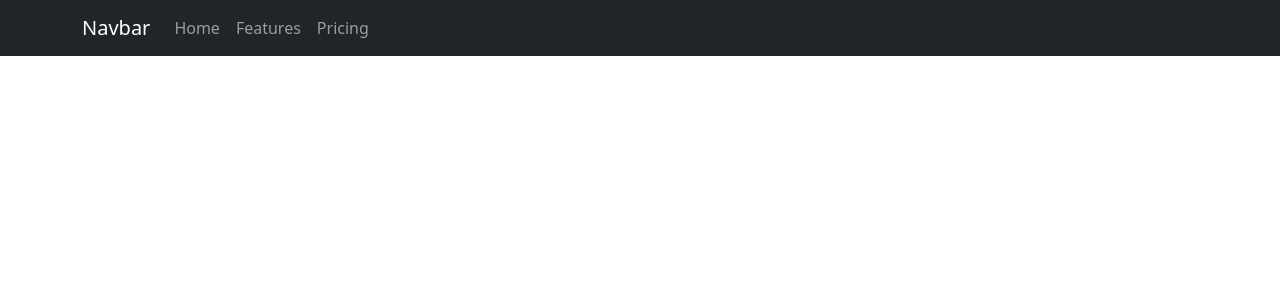
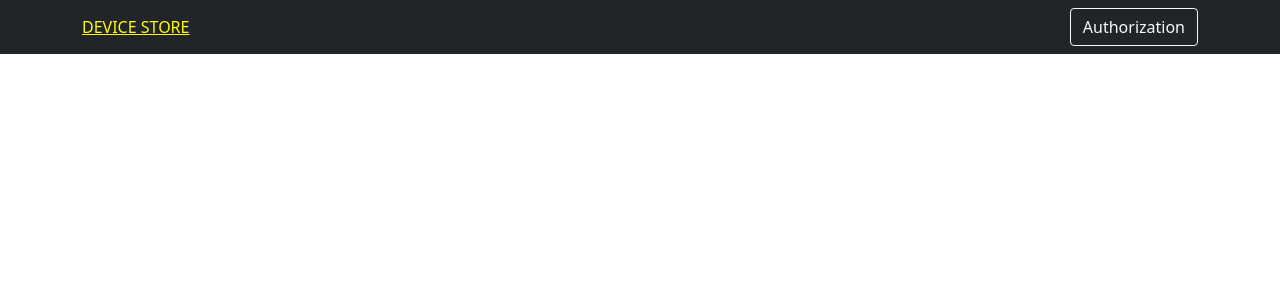
Before and after one commit to LenaMesyachik/internetShop, a React (Create React App) app: page / in a window 1280 px wide. Shown: the top 300 px of the page. Built offline with nearby package versions, Linux system fonts and the light colour scheme.

Commit message:
add observer

```diff
--- a/src/components/NavBar.js
+++ b/src/components/NavBar.js
@@ -1,20 +1,29 @@
 import React, {useContext} from 'react';
 import {Context} from "../index";
-import {Container, Nav, Navbar} from "react-bootstrap";
+import {Button, Container, Nav, Navbar} from "react-bootstrap";
+import {NavLink} from "react-router-dom";
+import {SHOP_ROUTE} from "../utils/consts";
+import {observer} from "mobx-react-lite";
 
-export function NavBar  ()  {
+export const NavBar = observer(() => {
     const {user} = useContext(Context)
     return (
         <Navbar bg="dark" variant="dark">
             <Container>
-                <Navbar.Brand href="#home">Navbar</Navbar.Brand>
-                <Nav className="me-auto">
-                    <Nav.Link href="#home">Home</Nav.Link>
-                    <Nav.Link href="#features">Features</Nav.Link>
-                    <Nav.Link href="#pricing">Pricing</Nav.Link>
-                </Nav>
-            </Container>
-        </Navbar>
+                <NavLink style={{color: "yellow"}} to={SHOP_ROUTE}>DEVICE STORE</NavLink>
+                {user._isAuth ?
+                    <Nav className="ml-auto" style={{color: "yellow"}}>
+                        <Button variant={'outline-light'}>Admin</Button>
+                        <Button variant={'outline-light'} className="m-lg-3">Come in</Button>
+                    </Nav>
+                    :
+                    <Nav className="ml-auto" style={{color: "yellow"}}>
+                        <Button variant={'outline-light'} onClick={()=>user.setIsAuth(true)}>Authorization</Button>
+                    </Nav>
+                }
+                    </Container>
+                    </Navbar>
 
-    );
-};
+                    );
+                }
+)
--- a/src/routes.js
+++ b/src/routes.js
@@ -4,6 +4,8 @@ import Basket from "./pages/Basket";
 import Shop from "./pages/Shop";
 import Auth from "./pages/Auth";
 import DevicePage from "./pages/DevicePage";
+import {Button, Container, Nav} from "react-bootstrap";
+import React from "react";
 
 export const authRoutes = [
     {
```
